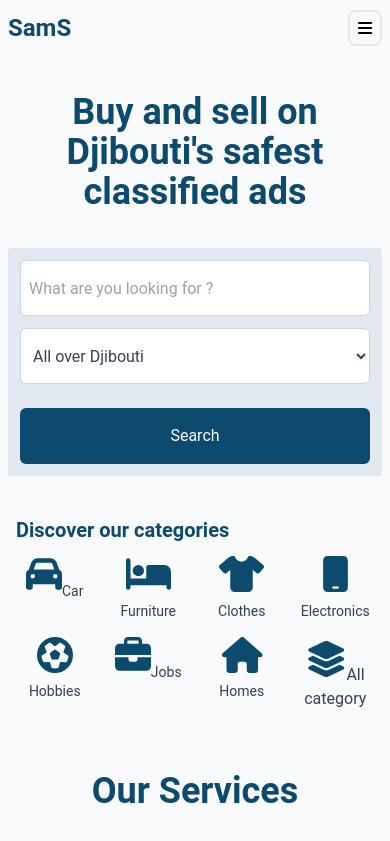
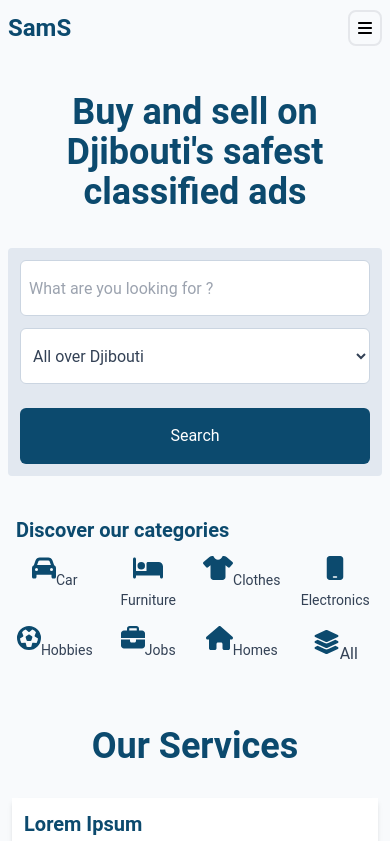
Before and after one commit to chakal05/asas, a Next.js app: page / in a window 390 px wide. Shown: the top 841 px of the page. Built offline with nearby package versions, Linux system fonts and the light colour scheme.

Commit message:
font size changed for icons on mobile view

```diff
--- a/components/categories.tsx
+++ b/components/categories.tsx
@@ -60,13 +60,13 @@ const Categories: React.FC<Props> = ({ submitCategory }) => {
 			<ul className='grid grid-cols-4 gap-4 my-3 '>
 				{categories.map((item, index) => {
 					return (
-						<li key={index} className='text-sm'>
+						<li key={index} className='text-sm sm:text-lg'>
 							<div className='text-center text-slate-700 '>
 								<button
 									onClick={() =>submitCategory(item.title)}
 								>
 									<FontAwesomeIcon
-										className='w-full text-4xl mb-2 text-sky-900'
+										className='w-full text-2xl sm:text-4xl mb-2 text-sky-900'
 										icon={item.icon}
 									/>
 									{item.title}
@@ -80,10 +80,10 @@ const Categories: React.FC<Props> = ({ submitCategory }) => {
 						<Link href={'/categories'}>
 							<a>
 								<FontAwesomeIcon
-									className='w-full text-4xl mb-2 text-sky-900'
+									className='w-full text-2xl sm:text-4xl mb-2 text-sky-900'
 									icon={faLayerGroup}
 								/>
-								{'All category'}
+								{'All'}
 							</a>
 						</Link>
 					</div>
```
